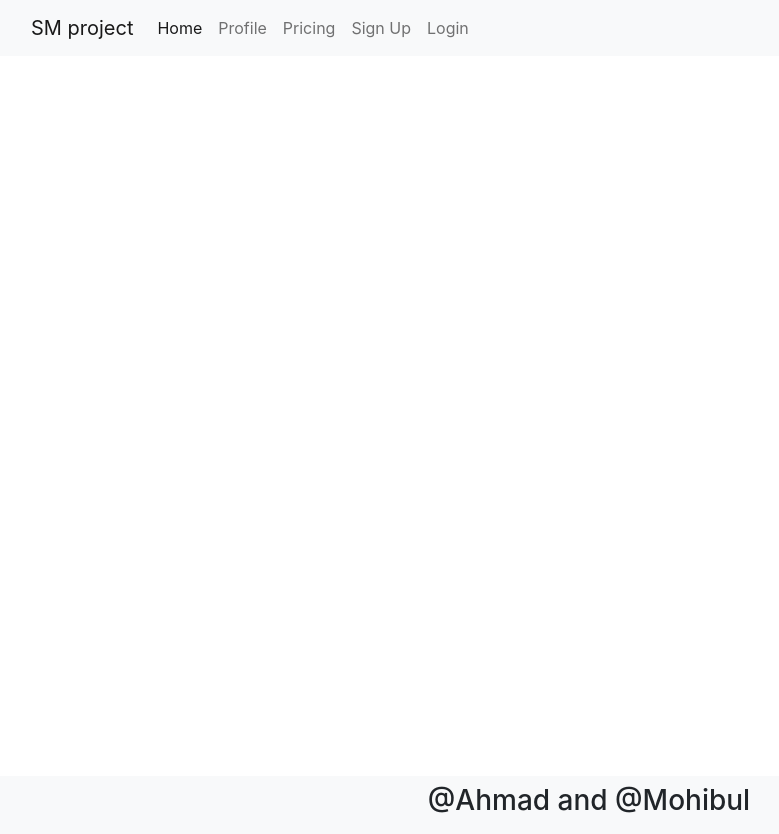
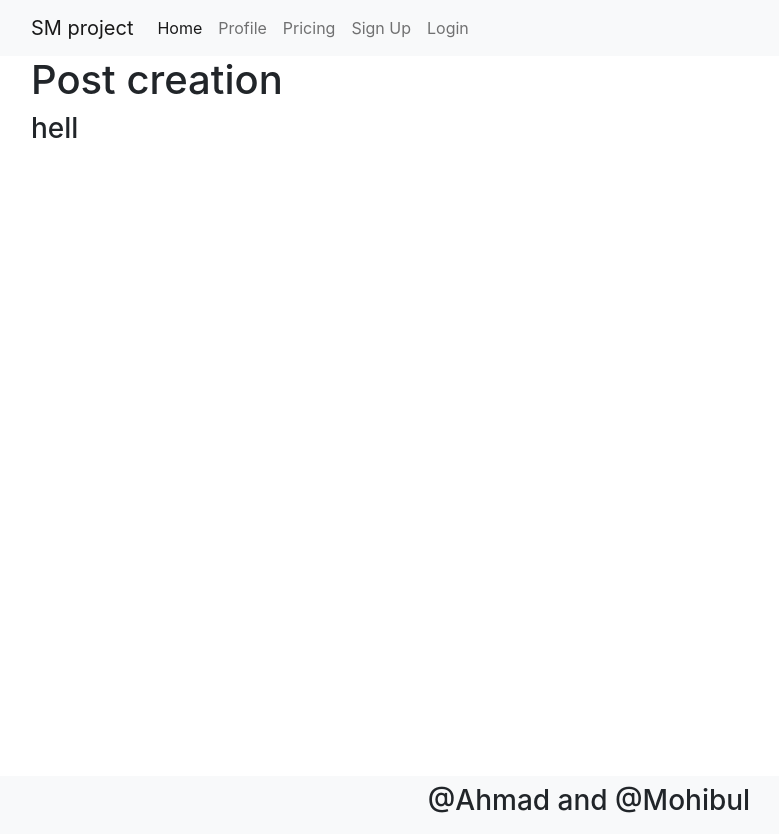
Before and after one commit to ahmad4hat/sm-project, a React (Create React App) app: page /posts in a window 1280 px wide. Shown: the whole page, without its empty margins (51-830 px from the left). Built offline with nearby package versions, Linux system fonts and the light colour scheme.

Commit message:
started work on the posts components

```diff
--- a/src/App.js
+++ b/src/App.js
@@ -4,6 +4,7 @@ import Landing from "./containers/Landing/Landing";
 import Profile from "./containers/Profile/Profile";
 import Signup from "./containers/Signup/Signup";
 import Login from "./containers/Login/Login";
+import Posts from "./containers/Posts/Posts";
 import { Switch, Route } from "react-router-dom";
 
 const App = () => {
@@ -22,6 +23,9 @@ const App = () => {
         <Route path="/Login" exact>
           <Login></Login>
         </Route>
+        <Route path="/posts" exact>
+          <Posts></Posts>
+        </Route>
       </Switch>
     </Layout>
   );
--- a/src/components/layout/Header.jsx
+++ b/src/components/layout/Header.jsx
@@ -42,7 +42,7 @@ const header = () => {
               <Link className="nav-link" to="/profile">
                 Profile
               </Link>
-              <Link className="nav-link" to="/">
+              <Link className="nav-link" to="/posts">
                 Pricing
               </Link>
             </div>
--- /dev/null
+++ b/src/containers/Posts/Posts.jsx
@@ -0,0 +1,15 @@
+import PropTypes from "prop-types";
+
+const Posts = (props) => {
+  return (
+    <div className={"container"}>
+      <h1>Post creation</h1>
+
+      <h3>hell </h3>
+    </div>
+  );
+};
+
+Posts.propTypes = {};
+
+export default Posts;
```
